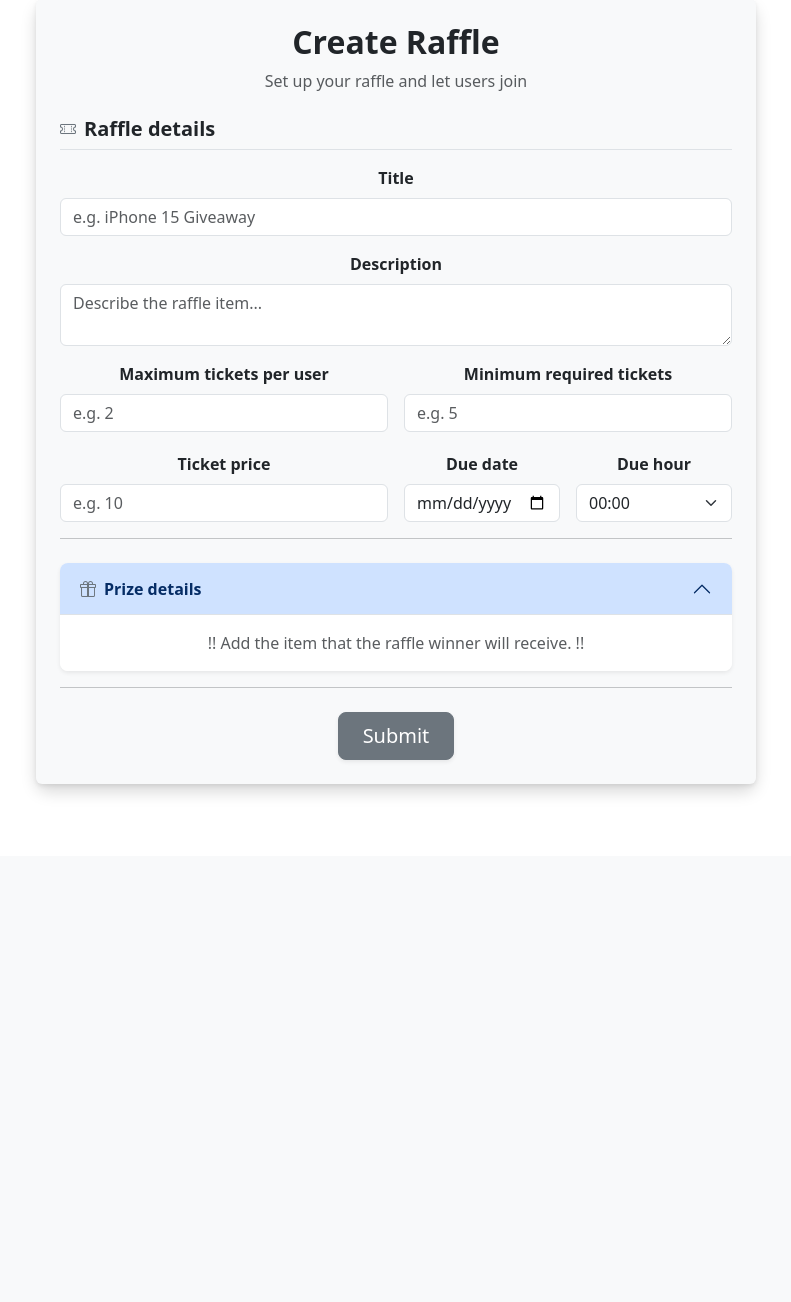
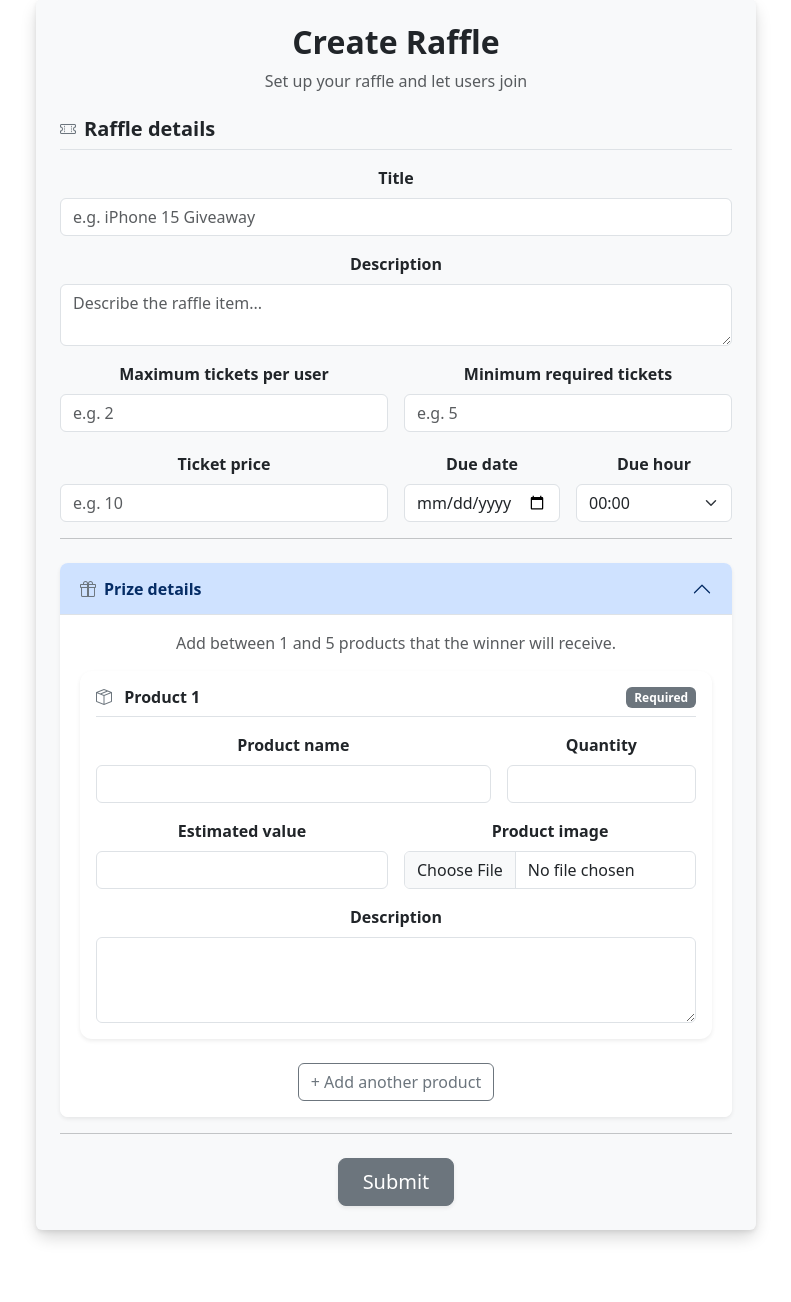
Before and after one commit to horialex/raffle-cs50, a Flask app: page /raffles/create in a window 1280 px wide. Shown: the part 91-1393 px from the top of the page, without its empty margins (244-1035 px from the left). Before the commit the page ends 884 px from the top, so only its background shows below. Run offline with Flask 3, Linux system fonts and the light colour scheme; the visitor is signed in with stand-in values (Sample User, id 1); parts of the project's set-up code (start-up, migrations or seed data) failed here and were passed over; some libraries are stand-ins or nearby versions.

Commit message:
[prize_form] Create prize/product form - wip

```diff
--- a/api/forms/product_form.py
+++ b/api/forms/product_form.py
@@ -1,4 +1,4 @@
-from flask_wtf import FlaskForm
+from flask_wtf import Form
 from wtforms.validators import InputRequired, Length
 from wtforms import (
     FileField,
@@ -13,7 +13,7 @@ from flask_wtf.file import FileAllowed
 from constants.product_condition import ProductCondition
 
 
-class ProductForm(FlaskForm):
+class ProductForm(Form):
     name = StringField(
         "Product name",
         # validators=[DataRequired(), Length(min=2, max=100)],
--- a/api/forms/raffle_form.py
+++ b/api/forms/raffle_form.py
@@ -11,7 +11,13 @@ from wtforms import (
     DateField,
     TextAreaField,
 )
-from wtforms.validators import InputRequired, Length, NumberRange, ValidationError
+from wtforms.validators import (
+    DataRequired,
+    InputRequired,
+    Length,
+    NumberRange,
+    ValidationError,
+)
 from forms.product_form import ProductForm
 
 
@@ -53,7 +59,15 @@ class CreateRaffleForm(FlaskForm):
         choices=[(str(hour), f"{hour:02d}:00") for hour in range(24)],
     )
 
-    products = FieldList(FormField(ProductForm), min_entries=1)
+    product_count = SelectField(
+        "Number of products",
+        choices=[("1", "1"), ("2", "2"), ("3", "3"), ("4", "4"), ("5", "5")],
+        default="1",
+        validators=[DataRequired()],
+    )
+
+    # be careful here
+    products = FieldList(FormField(ProductForm), min_entries=5, max_entries=5)
 
     submit = SubmitField("Submit")
 
--- a/api/raffles.py
+++ b/api/raffles.py
@@ -108,6 +108,7 @@ def create_raffle():
         )
 
         # Prize part
+        products_to_save = []
 
         # Save raffle in the db
         try:
--- a/templates/create_raffle.html
+++ b/templates/create_raffle.html
@@ -129,9 +129,80 @@ Create raffle
                                         aria-labelledby="headingPrize" data-bs-parent="#prizeAccordion">
 
                                         <div class="accordion-body bg-white">
-                                            <p class="text-muted mb-0">
-                                                !! Add the item that the raffle winner will receive. !!
+                                            <p class="text-muted mb-3">
+                                                Add between 1 and 5 products that the winner will receive.
                                             </p>
+
+                                            <div id="products-container">
+                                                {% for product_form in form.products %}
+                                                <div class="card border-0 shadow-sm mb-4 product-card"
+                                                    data-index="{{ loop.index }}" {% if loop.index> 1 %}style="display:
+                                                    none;"{% endif %}>
+
+                                                    <div class="card-body">
+                                                        <div
+                                                            class="d-flex align-items-center justify-content-between mb-3 pb-2 border-bottom">
+                                                            <h6 class="mb-0 fw-semibold">
+                                                                <i class="bi bi-box-seam me-2 text-secondary"></i>
+                                                                Product {{ loop.index }}
+                                                            </h6>
+
+                                                            {% if loop.index == 1 %}
+                                                            <span class="badge text-bg-secondary">Required</span>
+                                                            {% else %}
+                                                            <button type="button"
+                                                                class="btn btn-sm btn-outline-danger remove-product">
+                                                                Remove
+                                                            </button>
+                                                            {% endif %}
+                                                        </div>
+
+                                                        <div class="row g-3">
+                                                            <div class="col-12 col-md-8">
+                                                                {{ product_form.form.name.label(class="form-label
+                                                                fw-semibold") }}
+                                                                {{ product_form.form.name(class="form-control") }}
+                                                            </div>
+
+                                                            <div class="col-12 col-md-4">
+                                                                {{ product_form.form.quantity.label(class="form-label
+                                                                fw-semibold") }}
+                                                                {{ product_form.form.quantity(class="form-control") }}
+                                                            </div>
+
+                                                            <div class="col-12 col-md-6">
+                                                                {{
+                                                                product_form.form.estimated_value.label(class="form-label
+                                                                fw-semibold") }}
+                                                                {{
+                                                                product_form.form.estimated_value(class="form-control")
+                                                                }}
+                                                            </div>
+
+                                                            <div class="col-12 col-md-6">
+                                                                {{ product_form.form.image.label(class="form-label
+                                                                fw-semibold") }}
+                                                                {{ product_form.form.image(class="form-control") }}
+                                                            </div>
+
+                                                            <div class="col-12">
+                                                                {{ product_form.form.description.label(class="form-label
+                                                                fw-semibold") }}
+                                                                {{ product_form.form.description(class="form-control",
+                                                                rows="3") }}
+                                                            </div>
+                                                        </div>
+                                                    </div>
+                                                </div>
+                                                {% endfor %}
+                                            </div>
+
+                                            <div class="text-center">
+                                                <button type="button" id="add-product-btn"
+                                                    class="btn btn-outline-secondary">
+                                                    + Add another product
+                                                </button>
+                                            </div>
                                         </div>
 
                                     </div>
```
